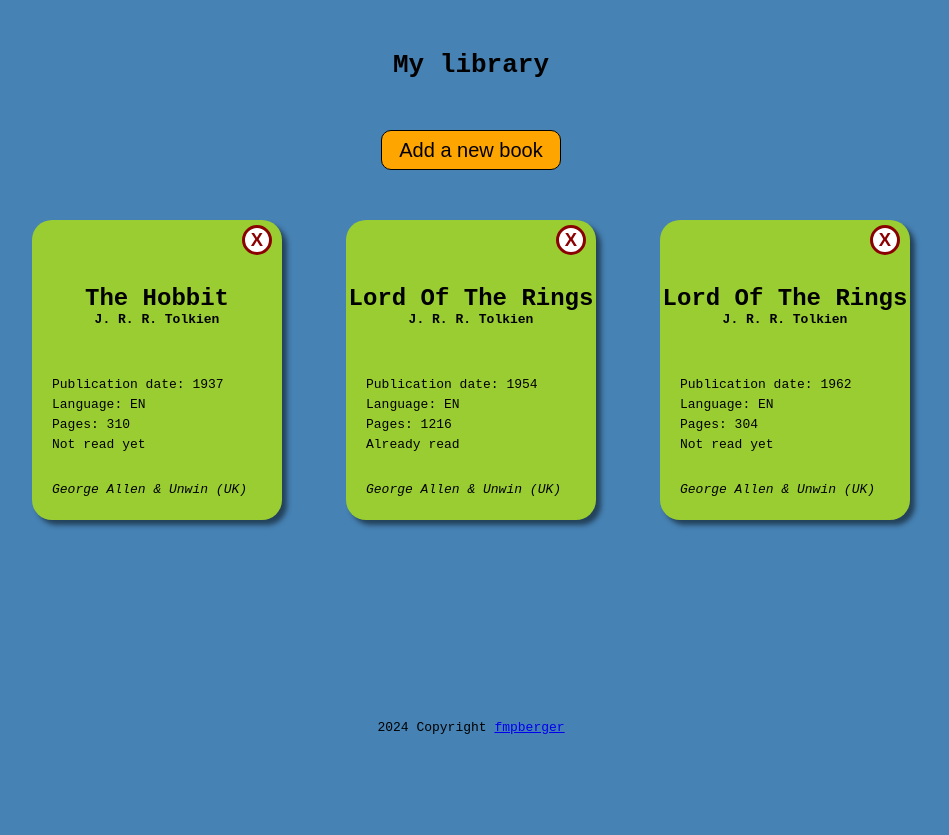
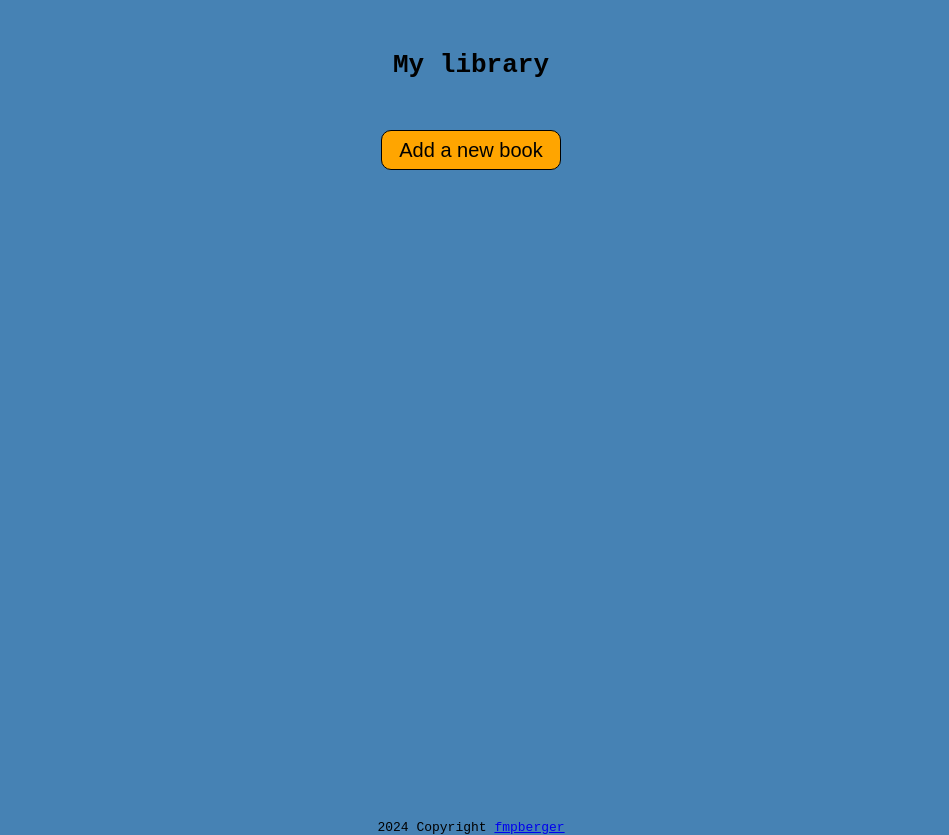
Before and after one commit to fmpberger88/library-odin, a website built with Vite: page index.html in a window 1280 px wide. Shown: the whole page, without its empty margins (169-1118 px from the left). Before the commit the page ends 800 px from the top, so only its background shows below. Built offline with nearby package versions, Linux system fonts and the light colour scheme.

Commit message:
remove example data

```diff
--- a/script.js
+++ b/script.js
@@ -28,11 +28,6 @@ const removeBookFromLibrary = (title) => {
     saveLibraryToLocalStorage(library);
   }
 };
-
-// Example data
-addBookToLibrary('The Hobbit', 'J. R. R. Tolkien', 'George Allen & Unwin (UK)', 1937, 'EN', 310);
-addBookToLibrary('Lord Of The Rings', 'J. R. R. Tolkien', 'George Allen & Unwin (UK)', 1954, 'EN', 1216, true);
-addBookToLibrary('Lord Of The Rings', 'J. R. R. Tolkien', 'George Allen & Unwin (UK)', 1962, 'EN', 304);
 
 // Show book list
 const displayBooks = () => {
--- a/styles.css
+++ b/styles.css
@@ -123,7 +123,7 @@ footer {
     display: flex;
     align-items: center;
     justify-content: center;
-    margin-top: 200px;
+    margin-top: 600px;
 }
 
 /* Modal */
```
Also changed, not shown: dist/assets/index-CudGPz6W.css (added), dist/assets/index-D8b-kO6C.css (deleted), dist/assets/index-DGrNUcCJ.js (added), dist/assets/index-FqbKBk_T.js (deleted), dist/index.html.
